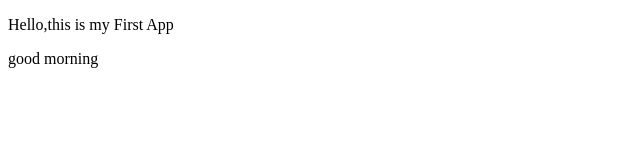
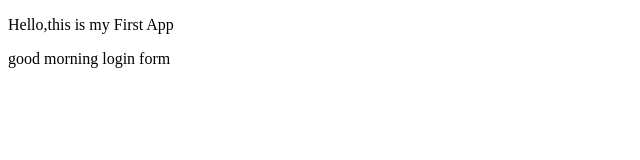
Before and after one commit to rupal7729/myappsample, a plain HTML site: page index.html in a window 1280 px wide. Shown: the full height of the page, 0-640 px from the left. Drawn offline with Linux system fonts and the light colour scheme.

Commit message:
login form

```diff
--- /dev/null
+++ b/dir2/app2.js
@@ -0,0 +1 @@
+console.log("app2");
--- a/index.html
+++ b/index.html
@@ -5,6 +5,6 @@
 </head>
 <body>
 <p>Hello,this is my First App</p>
-<p>good morning</p>
+<p>good morning login form</p>
 </body>
 </html>
```
Also changed, not shown: log.txt (added), login.html (added).
